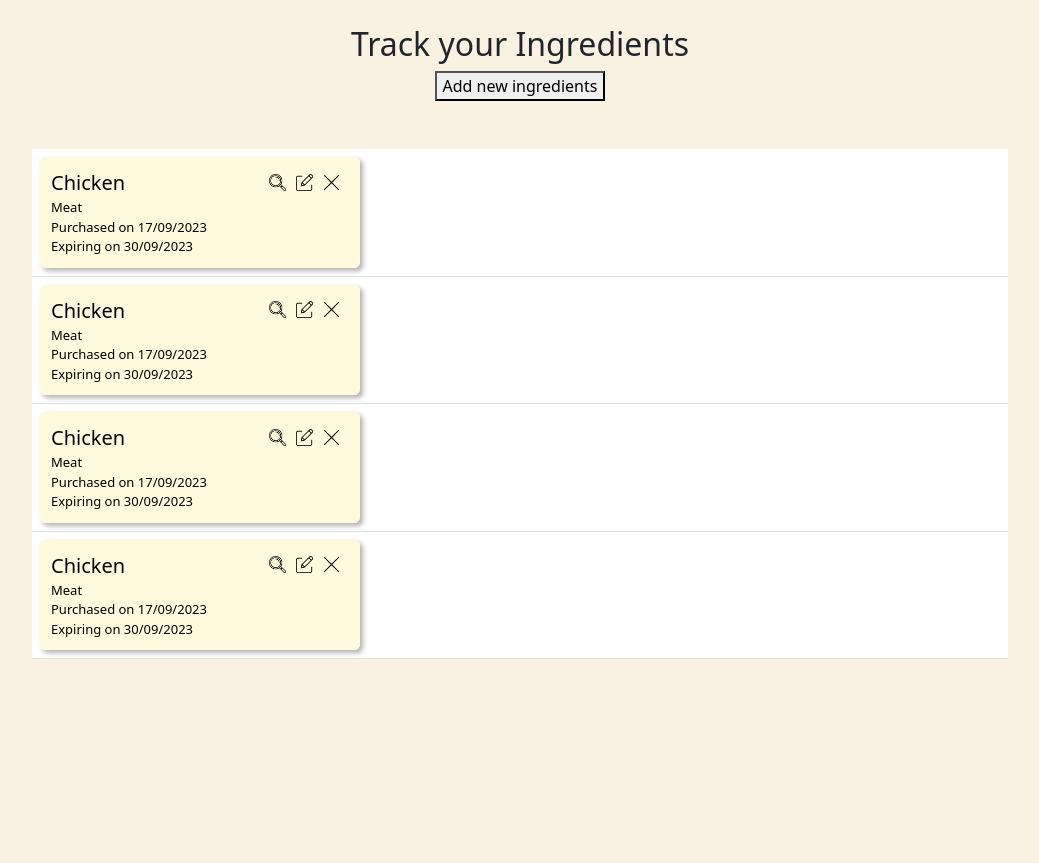
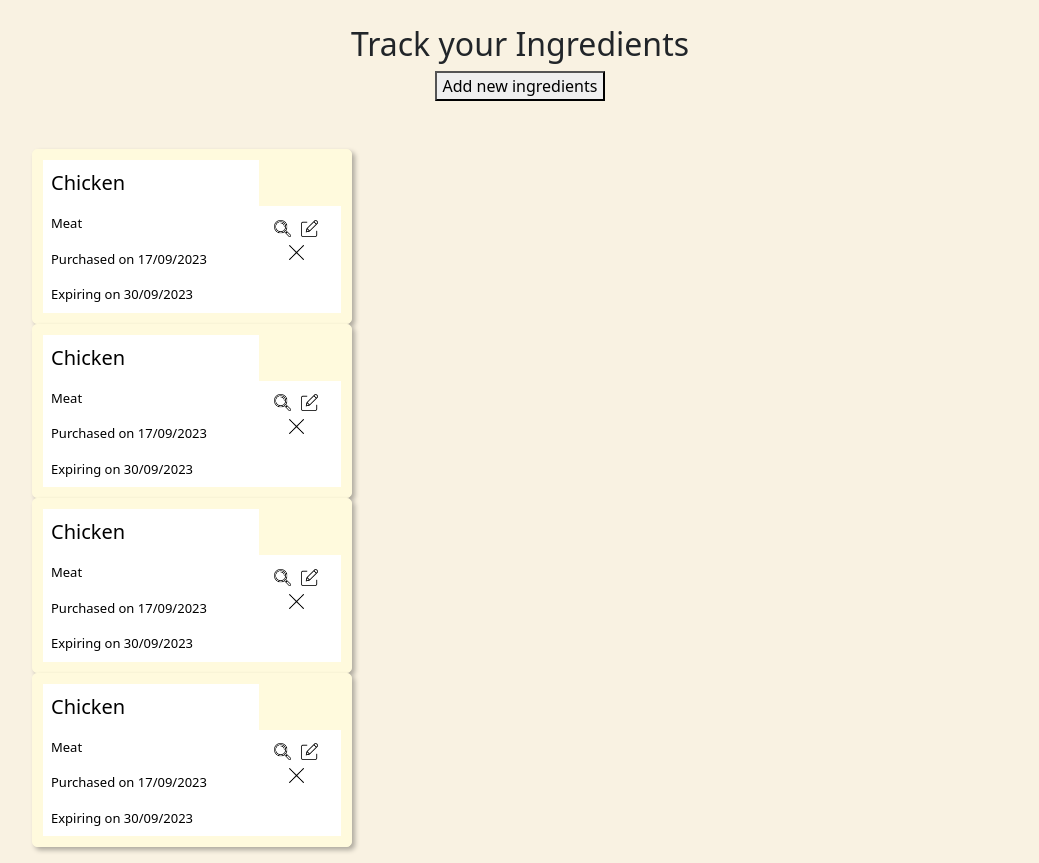
Before and after one commit to evangelenesiyin/mealplanner, a React (Vite) app: page /fridge in a window 1280 px wide. Shown: the whole page, without its empty margins (120-1159 px from the left). Before the commit the page ends 800 px from the top, so only its background shows below. Built offline with nearby package versions, Linux system fonts and the light colour scheme.

Commit message:
fix: format ingredient cards

```diff
--- a/src/components/Fridge/IngredientCard.jsx
+++ b/src/components/Fridge/IngredientCard.jsx
@@ -1,9 +1,7 @@
 export default function IngredientCard() {
     return (
         <>
-        <tr>
-            <td>
-                <div className="ingredient-card">
+                <div className="ingredient-card grid-item">
                 <span>
                     <p className="ingredient-name">Chicken</p>
                 </span>
@@ -16,8 +14,6 @@ export default function IngredientCard() {
                     <p className="purchased-date">Purchased on 17/09/2023</p>
                     <p className="expiry-date">Expiring on 30/09/2023</p>
                 </div>
-            </td>
-        </tr>
         </>
     )
 }
```
